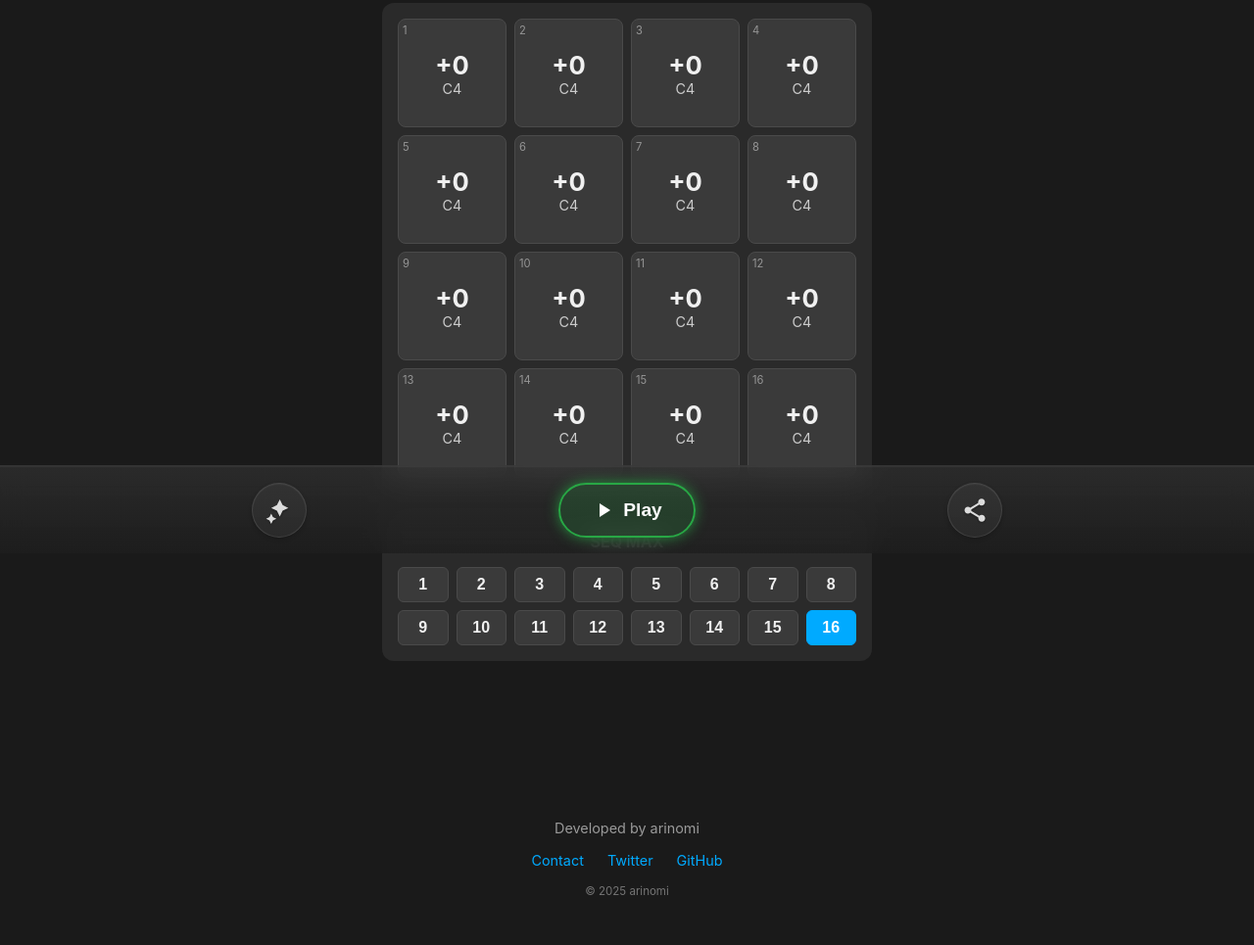
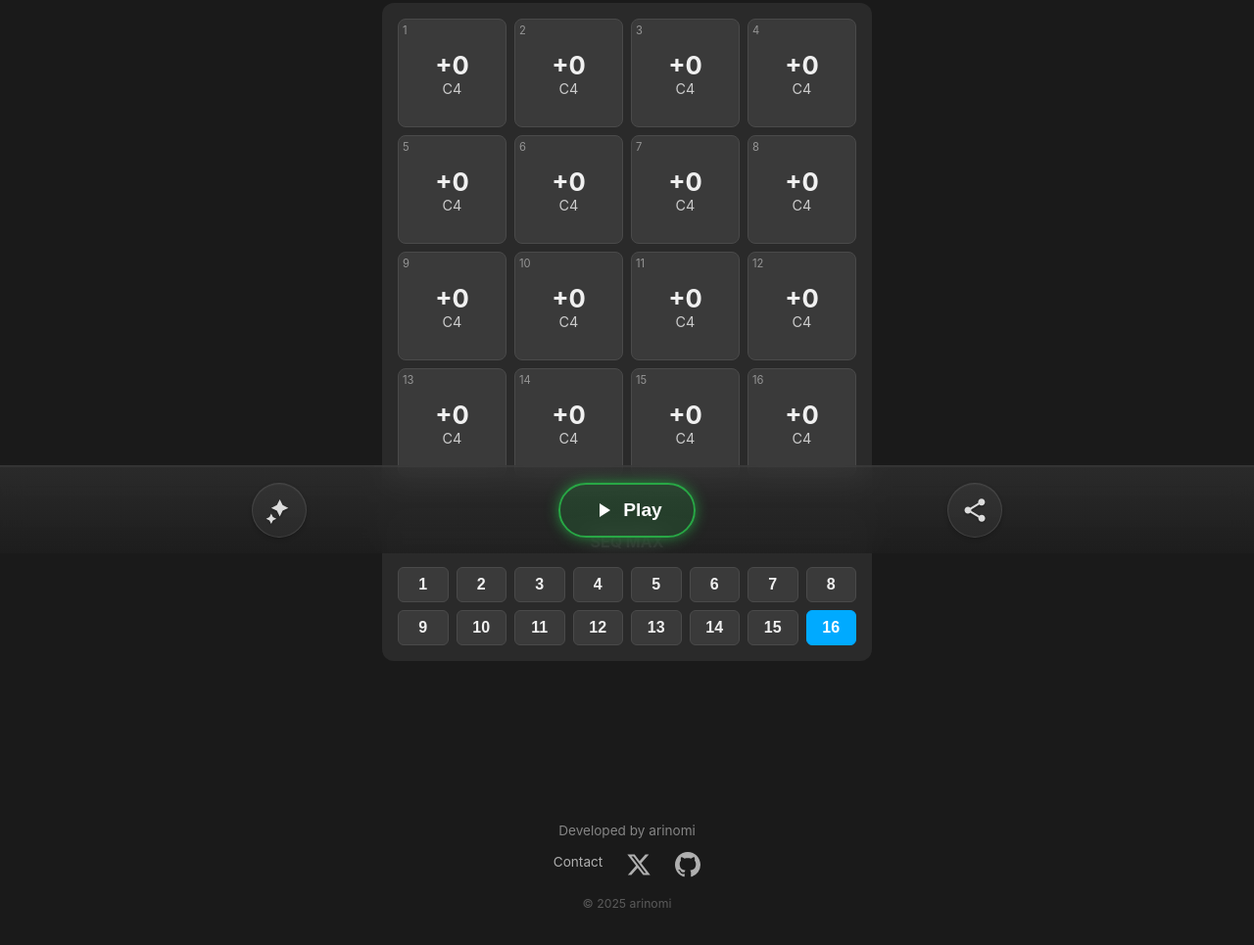
Before and after one commit to arinomin/mobile-transpose, a plain HTML site: page index.html in a window 1280 px wide. Shown: the part 235-1200 px from the top of the page at 98% size. Drawn offline with Linux system fonts and the light colour scheme.

Commit message:
GithubとTwitterアイコンを実装

```diff
--- a/index.html
+++ b/index.html
@@ -269,8 +269,12 @@
         <p>Developed by arinomi</p>
         <nav class="footer-links">
             <a href="https://arinomi.replit.app/#contact" target="_blank" rel="noopener noreferrer">Contact</a>
-            <a href="https://x.com/arinomi_loop" target="_blank" rel="noopener noreferrer">Twitter</a>
-            <a href="https://github.com/arinomin/mobile-transpose" target="_blank" rel="noopener noreferrer">GitHub</a>
+            <a href="https://x.com/arinomi_loop" target="_blank" rel="noopener noreferrer" aria-label="X (formerly Twitter)">
+                <svg viewBox="0 0 24 24" xmlns="http://www.w3.org/2000/svg"><path d="M18.244 2.25h3.308l-7.227 8.26 8.502 11.24H16.17l-5.214-6.817L4.99 21.75H1.68l7.73-8.835L1.254 2.25H8.08l4.713 6.231zm-1.161 17.52h1.833L7.084 4.126H5.117z"></path></svg>
+            </a>
+            <a href="https://github.com/arinomin/mobile-transpose" target="_blank" rel="noopener noreferrer" aria-label="GitHub">
+                <svg viewBox="0 0 16 16" xmlns="http://www.w3.org/2000/svg"><path d="M8 0C3.58 0 0 3.58 0 8c0 3.54 2.29 6.53 5.47 7.59.4.07.55-.17.55-.38 0-.19-.01-.82-.01-1.49-2.01.37-2.53-.49-2.69-.94-.09-.23-.48-.94-.82-1.13-.28-.15-.68-.52-.01-.53.63-.01 1.08.58 1.23.82.72 1.21 1.87.87 2.33.66.07-.52.28-.87.51-1.07-1.78-.2-3.64-.89-3.64-3.95 0-.87.31-1.59.82-2.15-.08-.2-.36-1.02.08-2.12 0 0 .67-.21 2.2.82.64-.18 1.32-.27 2-.27.68 0 1.36.09 2 .27 1.53-1.04 2.2-.82 2.2-.82.44 1.1.16 1.92.08 2.12.51.56.82 1.27.82 2.15 0 3.07-1.87 3.75-3.65 3.95.29.25.54.73.54 1.48 0 1.07-.01 1.93-.01 2.2 0 .21.15.46.55.38A8.013 8.013 0 0 0 16 8c0-4.42-3.58-8-8-8z"></path></svg>
+            </a>
         </nav>
         <p class="copyright">&copy; 2025 arinomi</p>
     </footer>
--- a/style.css
+++ b/style.css
@@ -23,11 +23,14 @@ body {
     color: var(--text-color);
     margin: 0;
     -webkit-tap-highlight-color: transparent;
+    display: flex;
+    flex-direction: column;
+    min-height: 100vh;
 }
 
 .container {
     padding: 16px;
-    padding-bottom: calc(var(--footer-height) + 20px); /* Space for the footer-menu and some extra */
+    padding-bottom: var(--footer-height);
     text-align: center;
 }
 
@@ -867,34 +870,45 @@ input:checked + .slider:before {
 
 /* --- App Footer --- */
 .app-footer {
+    margin-top: 24px;
+    flex-shrink: 0;
     text-align: center;
-    padding: 20px 16px 30px;
-    font-size: 0.9em;
-    color: rgba(240, 240, 240, 0.6);
+    padding: 20px 16px;
+    padding-bottom: calc(var(--footer-height) + 20px);
+    font-size: 0.85em;
+    color: rgba(240, 240, 240, 0.5);
+    line-height: 1.5;
 }
 
 .app-footer p {
-    margin: 8px 0;
+    margin: 5px 0;
 }
 
 .footer-links {
     display: flex;
     justify-content: center;
     gap: 24px;
-    margin: 16px 0;
+    margin: 12px 0;
 }
 
 .footer-links a {
-    color: var(--accent-color);
+    color: rgba(240, 240, 240, 0.7);
     text-decoration: none;
-    transition: opacity 0.2s;
+    transition: color 0.2s;
 }
 
 .footer-links a:hover {
-    opacity: 0.8;
+    color: var(--accent-color);
+}
+
+.footer-links a svg {
+    width: 26px;
+    height: 26px;
+    fill: currentColor;
 }
 
 .copyright {
-    font-size: 0.8em;
-    opacity: 0.7;
+    font-size: 0.9em;
+    opacity: 0.6;
+    margin-top: 12px;
 }
```
